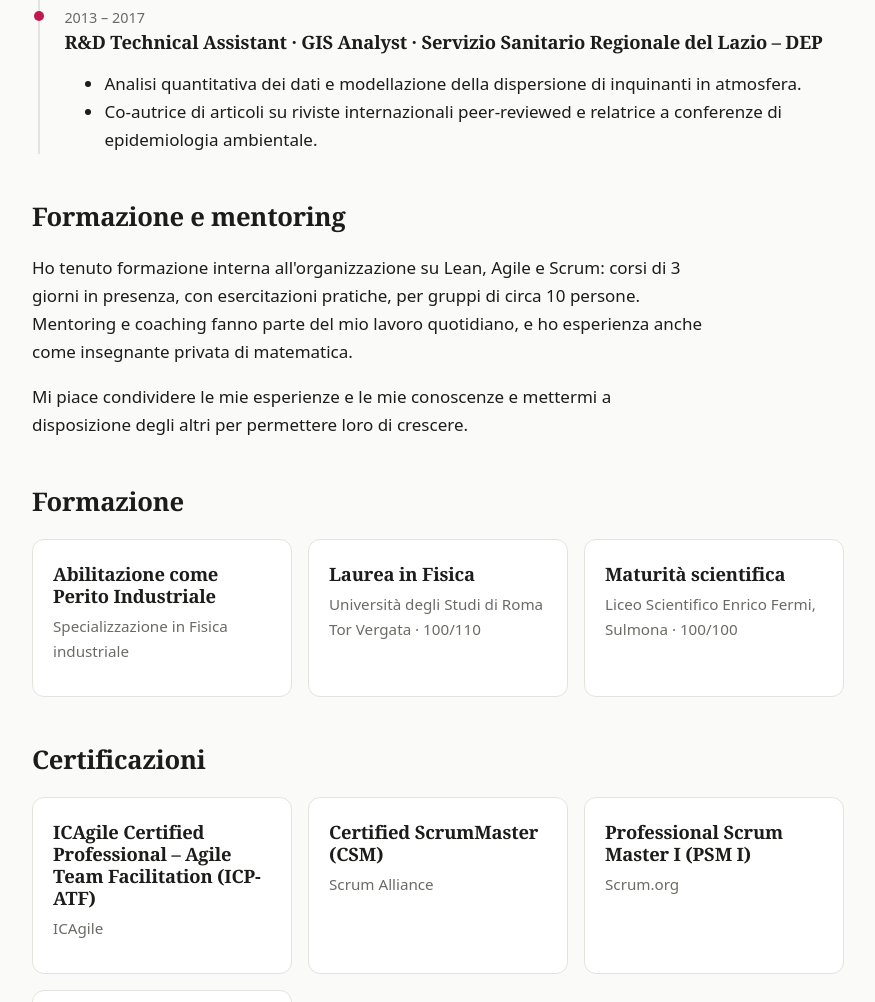
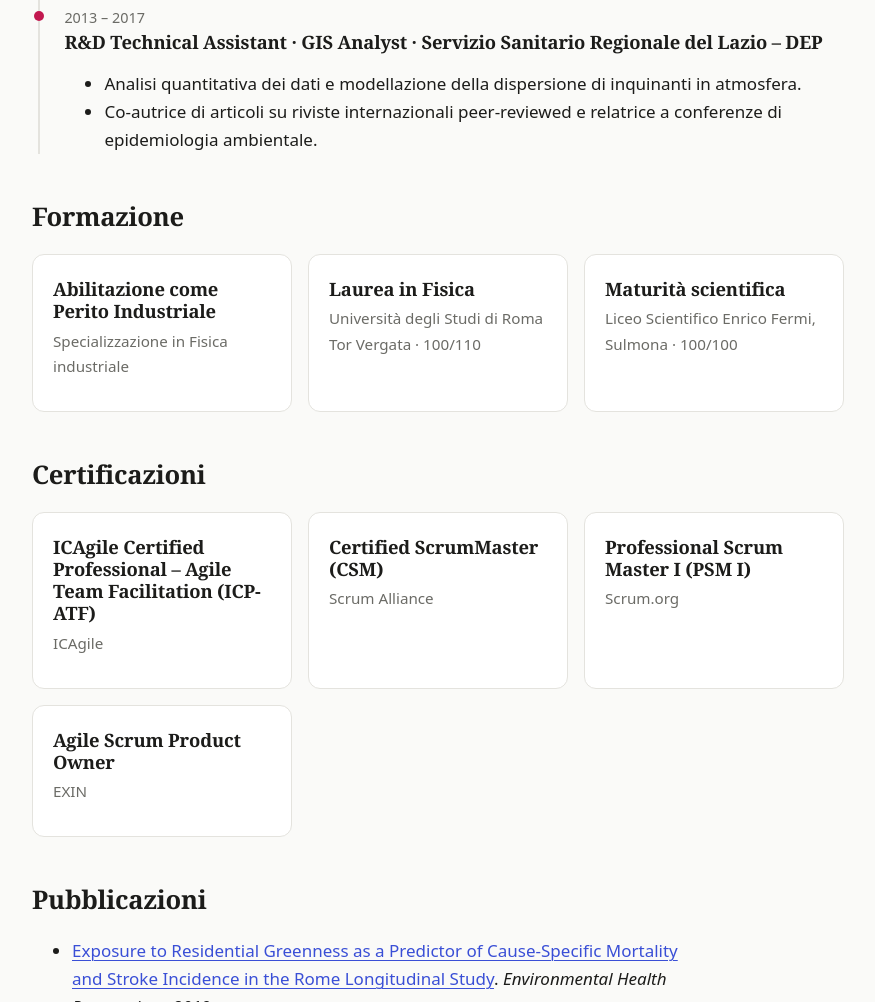
Before and after one commit to ntnchr11/ntnchr11.github.io, an Astro site: page /percorso in a window 1280 px wide. Shown: the part 1537-2539 px from the top of the page, without its empty margins (202-1077 px from the left). Built offline with nearby package versions, Linux system fonts and the light colour scheme; Astro itself is replaced by a stand-in of ours.

Commit message:
Percorso: tolgo la sezione formazione e mentoring, resta nella pagina Mentoring
Co-Authored-By: Claude Sonnet 5.5 <noreply@anthropic.com>
Claude-Session: https://claude.ai/code/session_01VY4micdcKg4rocUTNfRRDx

```diff
--- a/src/pages/percorso.astro
+++ b/src/pages/percorso.astro
@@ -56,12 +56,6 @@ const pubblicazioni = [
     ))}
   </div>
 
-  <h2>Formazione e mentoring</h2>
-  <div class="prose">
-    <p>Ho tenuto formazione interna all'organizzazione su Lean, Agile e Scrum: corsi di 3 giorni in presenza, con esercitazioni pratiche, per gruppi di circa 10 persone. Mentoring e coaching fanno parte del mio lavoro quotidiano, e ho esperienza anche come insegnante privata di matematica.</p>
-    <p>Mi piace condividere le mie esperienze e le mie conoscenze e mettermi a disposizione degli altri per permettere loro di crescere.</p>
-  </div>
-
   <h2>Formazione</h2>
   <div class="grid">
     {formazione.map((f) => (
```
